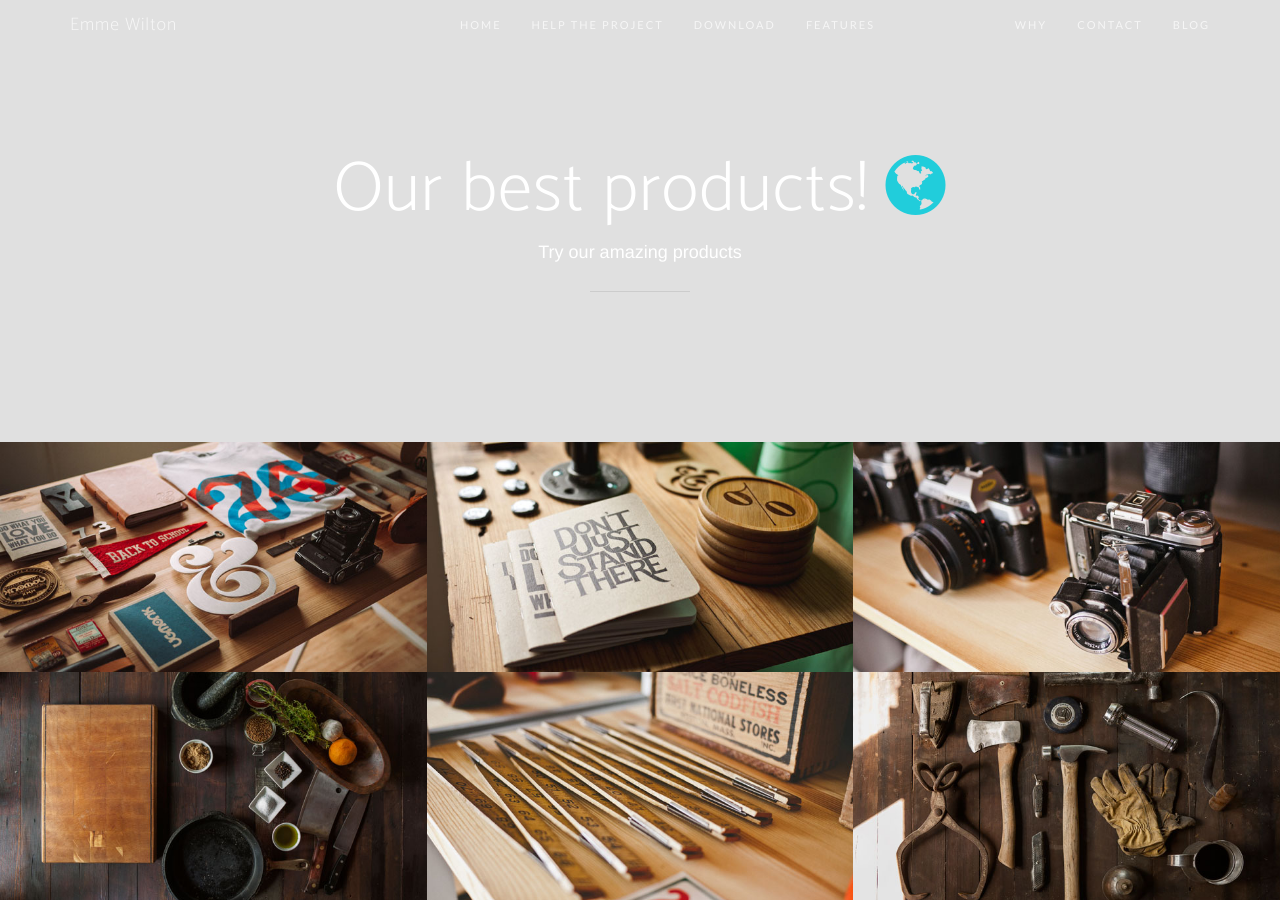
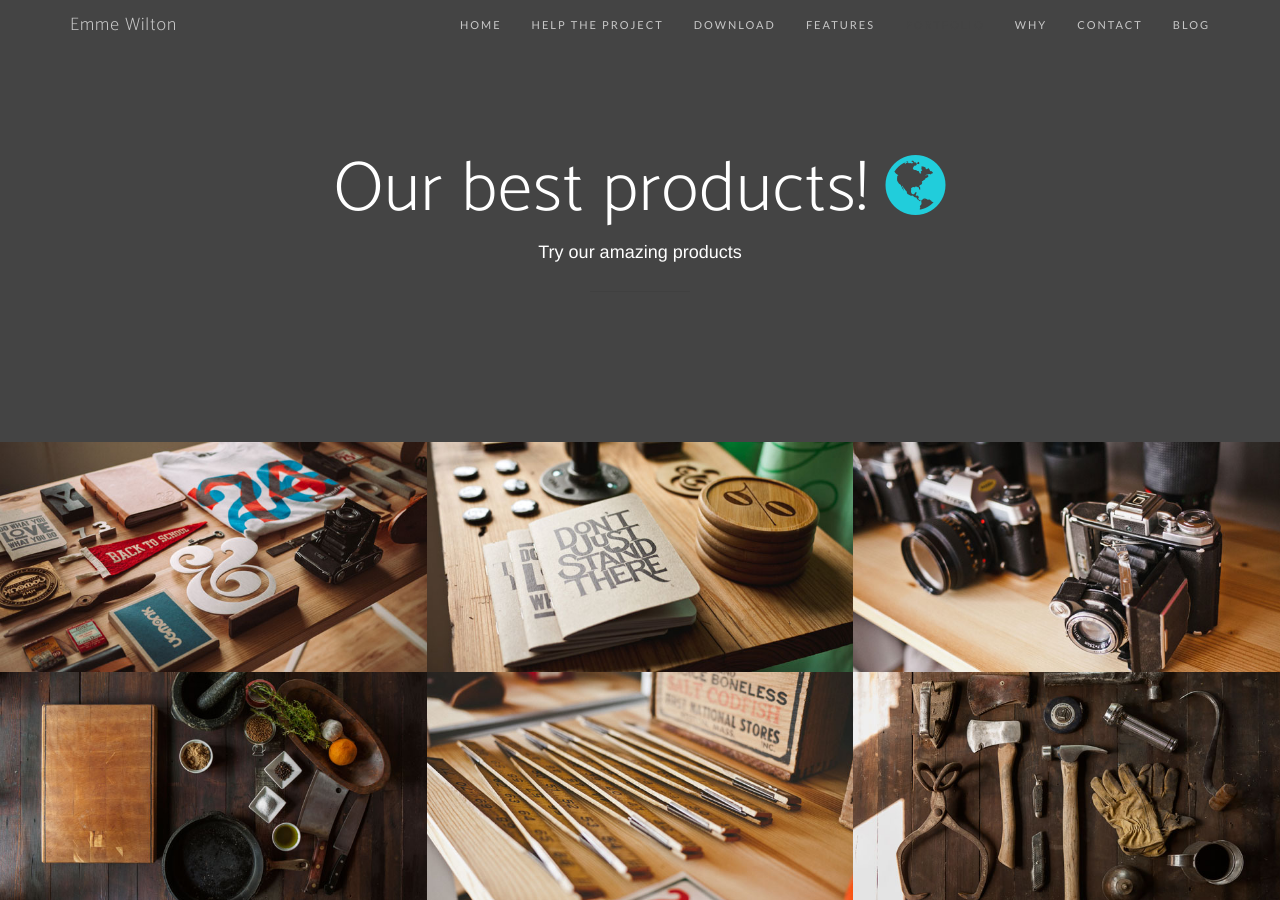
Before and after one commit to emmewilton/emmewilton.github.io, a Jekyll site: the page built from test.html, in a window 1280 px wide and 900 px high. Built offline with Jekyll 4.4.1, drawn with Linux system fonts in a browser that asks for light colours; nearby versions of some CDN libraries; some web fonts are replaced.

Commit message:
Colour tweak

```diff
--- a/css/main.scss
+++ b/css/main.scss
@@ -40,8 +40,8 @@ $head-primary: #014421 ;
 $head-secondary: #014421 ;
 //$theme-primary: #fdcc52 ;
 //$theme-secondary: #fdc539 ;
-$theme-primary: #e0e0e0 ;
-$theme-secondary: #e0e0e0 ;
+$theme-primary: #444 ;
+$theme-secondary: #444 ;
 $theme-dark: #222;
 
 // Import partials from `sass_dir` (defaults to `_sass`)
```
